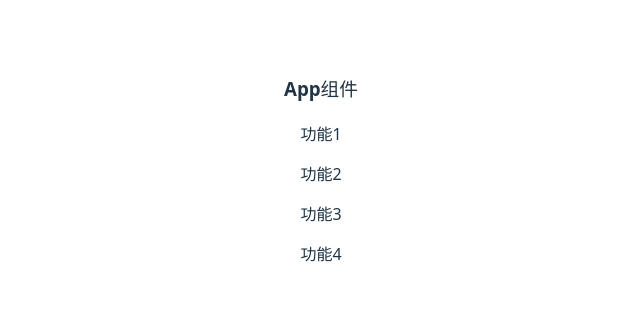
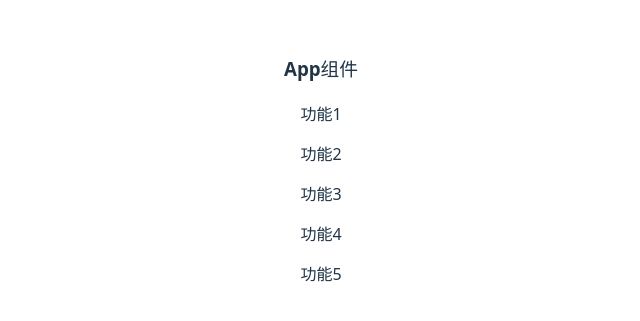
Before and after one commit to rm86626/myproject88-3, a Vue app: page / in a window 1280 px wide. Shown: the part 231-552 px from the top of the page, without its empty margins (319-959 px from the left). Built offline with nearby package versions, Linux system fonts and the light colour scheme.

Commit message:
郭前端功能5

```diff
--- a/src/App.vue
+++ b/src/App.vue
@@ -5,7 +5,7 @@
        <p>功能2</p>
        <p>功能3</p>
        <p>功能4</p>
-
+       <p>功能5</p>
   </div>
 </template>
 
```
